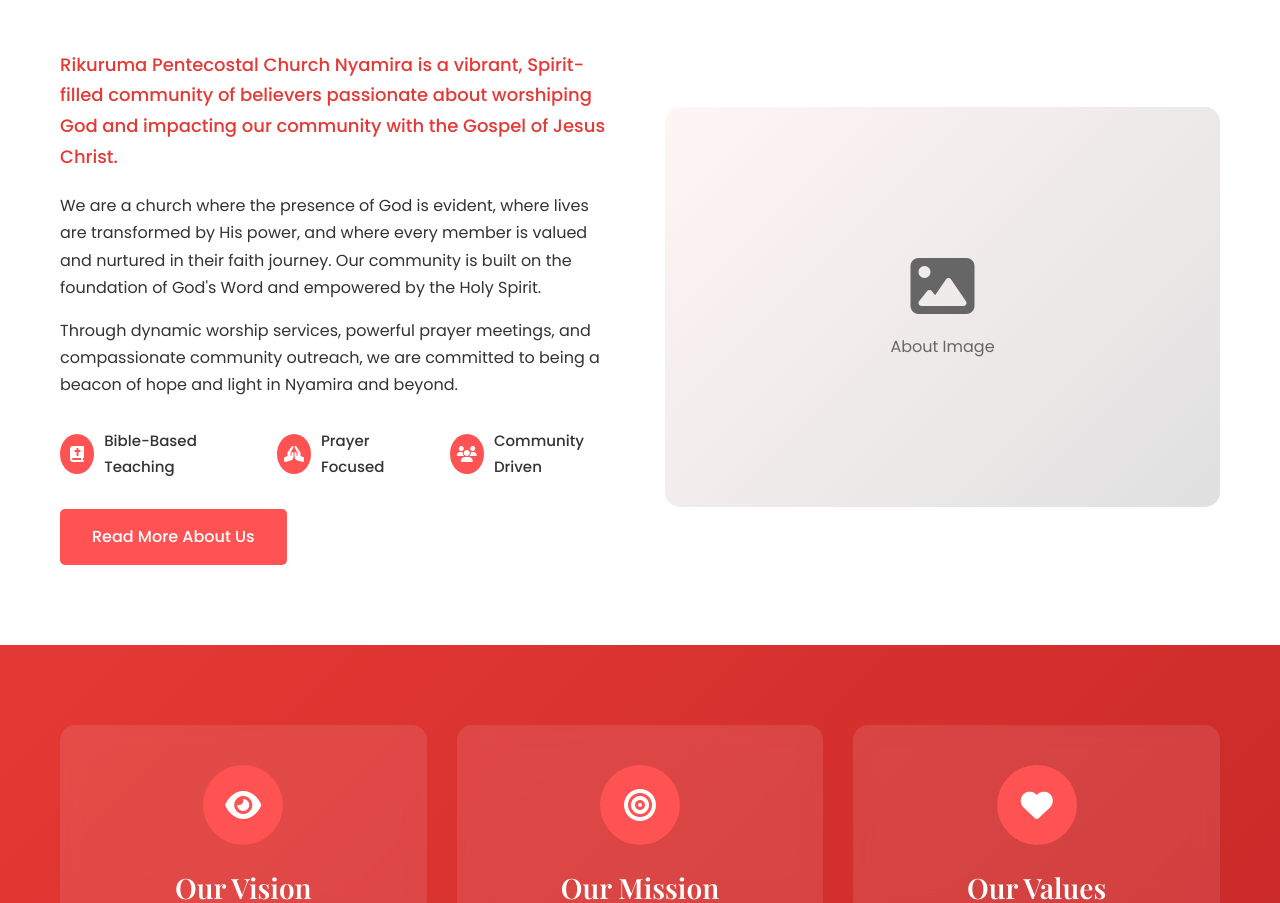
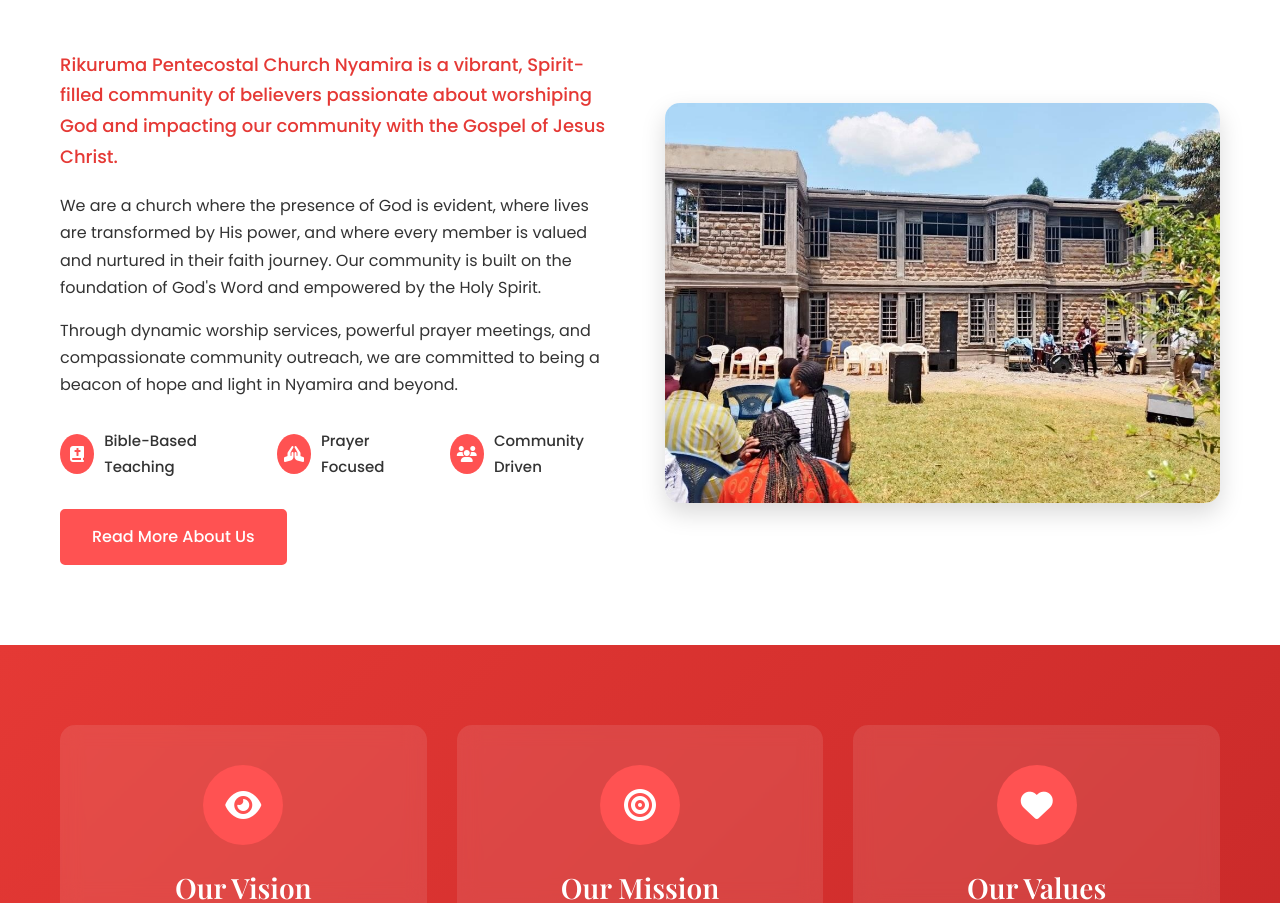
Before and after one commit to Kennedy-Mutuku/RIKURUMA-PENTECOSTAL-CHURCH-NYAMIRA-Front-End, a React (Vite) app: page / in a window 1280 px wide. Shown: the part 997-1900 px from the top of the page. Built offline with nearby package versions, Linux system fonts and the light colour scheme.

Commit message:
Update About section with actual church building image

```diff
--- a/src/pages/Home.jsx
+++ b/src/pages/Home.jsx
@@ -151,10 +151,7 @@ const Home = () => {
                             <Link to="/about" className="btn btn-primary">Read More About Us</Link>
                         </div>
                         <div className="about-image">
-                            <div className="image-placeholder">
-                                <i className="fas fa-image"></i>
-                                <span>About Image</span>
-                            </div>
+                            <img src="/images/about-church.jpg" alt="Rikuruma Pentecostal Church Nyamira Building" className="about-img" style={{ borderRadius: '15px', width: '100%', height: '400px', objectFit: 'cover', boxShadow: 'var(--shadow-lg)' }} />
                         </div>
                     </div>
                 </div>
```
Also changed, not shown: public/images/about-church.jpg (added).
